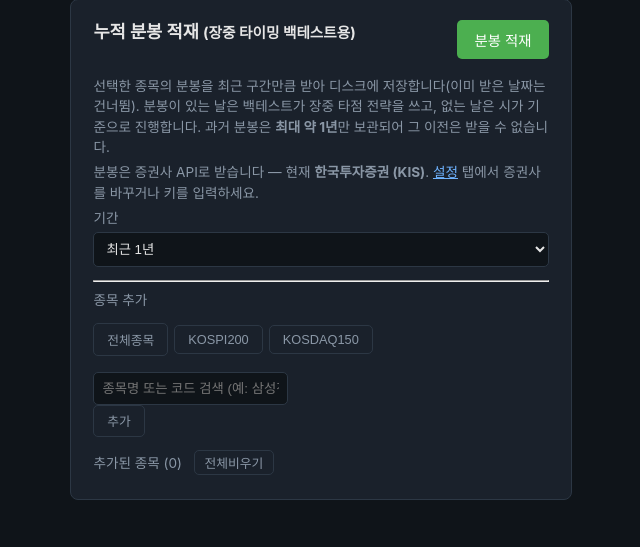
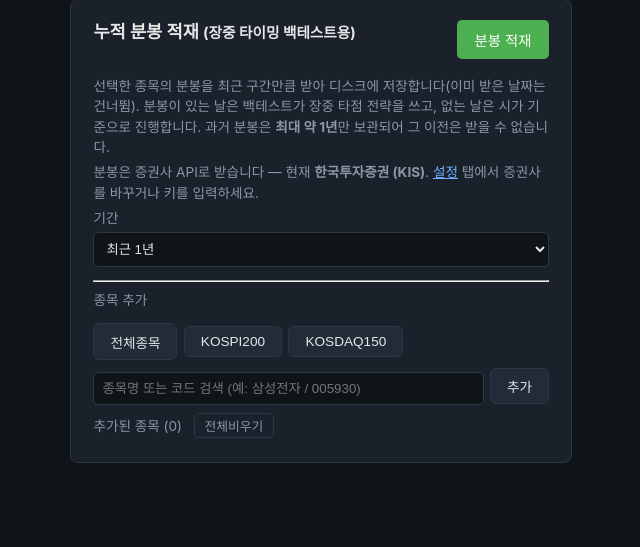
Before and after one commit to JeongSeongMok/buylow, a FastAPI app: page /data in a window 1280 px wide. Shown: the part 489-1036 px from the top of the page, without its empty margins (58-698 px from the left). After the commit the page ends 952 px from the top, so only its background shows below. Run offline with FastAPI, Linux system fonts and the light colour scheme.

Commit message:
style(dashboard): 종목 추가 검색창 폭 확대 + 빠른추가 버튼을 더 버튼답게
- 검색 행을 flex로: 입력창이 남는 폭을 모두 채우고 [추가]가 그 오른쪽에 한 줄로 붙음
  (고정 32rem이 컬럼을 넘쳐 버튼이 줄바꿈되던 문제 해결).
- 전체종목/KOSPI200/KOSDAQ150·추가 버튼에 채워진 배경+라운드+또렷한 글자+호버 강조로
  버튼다운 외형 부여. 전체종목 ON은 초록 틴트로 토글 강조. 전체비우기는 보조 동작이라 가볍게 유지.

Co-Authored-By: Claude Opus 4.8 <noreply@anthropic.com>

```diff
--- a/orchestrator/dashboard/static/style.css
+++ b/orchestrator/dashboard/static/style.css
@@ -155,15 +155,23 @@ label.spaced { margin-top: 1rem; }
 
 button.ghost { background: transparent; border: 1px solid var(--border); color: var(--muted); font-size: 0.8rem; padding: 0.35rem 0.8rem; }
 button.ghost:disabled { cursor: not-allowed; }
+/* 빠른추가 행(전체종목/KOSPI200/KOSDAQ150·추가)의 버튼은 더 '버튼답게' — 채워진 배경+라운드+또렷한 글자 */
+.add-row button.ghost {
+  background: #222c38; color: var(--fg); border: 1px solid var(--border);
+  border-radius: 6px; padding: 0.45rem 1rem; font-size: 0.85rem; font-weight: 500;
+}
+.add-row button.ghost:hover:not(:disabled) { background: #2c3744; border-color: var(--accent); color: var(--fg); }
 /* 토글된 빠른추가 버튼(전체종목 ON) — 켜진 상태를 강조 */
 button.ghost.active { border-color: var(--accent); color: var(--accent); }
-/* '전체비우기'는 '추가된 종목' 줄 안에서 살짝 띄워 배치 */
+.add-row button.ghost.active { background: rgba(76, 175, 80, 0.15); border-color: var(--accent); color: var(--accent); }
+/* '전체비우기'는 '추가된 종목' 줄 안에서 살짝 띄워 배치(보조 동작이라 가볍게 유지) */
 button.ghost.clear-btn { margin-left: 0.5rem; padding: 0.15rem 0.6rem; }
 button:disabled { opacity: 0.45; cursor: not-allowed; filter: none; }
 
 /* 종목명/코드 검색 드롭다운 */
-.search-wrap { position: relative; display: inline-block; }
-.search-wrap input { width: 32rem; max-width: 100%; display: inline-block; margin: 0; }
+/* 검색 행: 입력창이 남는 폭을 모두 채우고 [추가] 버튼은 그 오른쪽에 한 줄로 붙는다. */
+.search-wrap { position: relative; display: flex; gap: 0.4rem; align-items: center; }
+.search-wrap input { flex: 1; min-width: 0; width: auto; margin: 0; }
 .search-results { position: absolute; z-index: 20; left: 0; right: 0; background: var(--card);
   border: 1px solid var(--border); border-radius: 6px; max-height: 240px; overflow: auto; margin-top: 2px; }
 .search-results div { padding: 0.35rem 0.6rem; cursor: pointer; font-size: 0.85rem; white-space: nowrap; }
```
